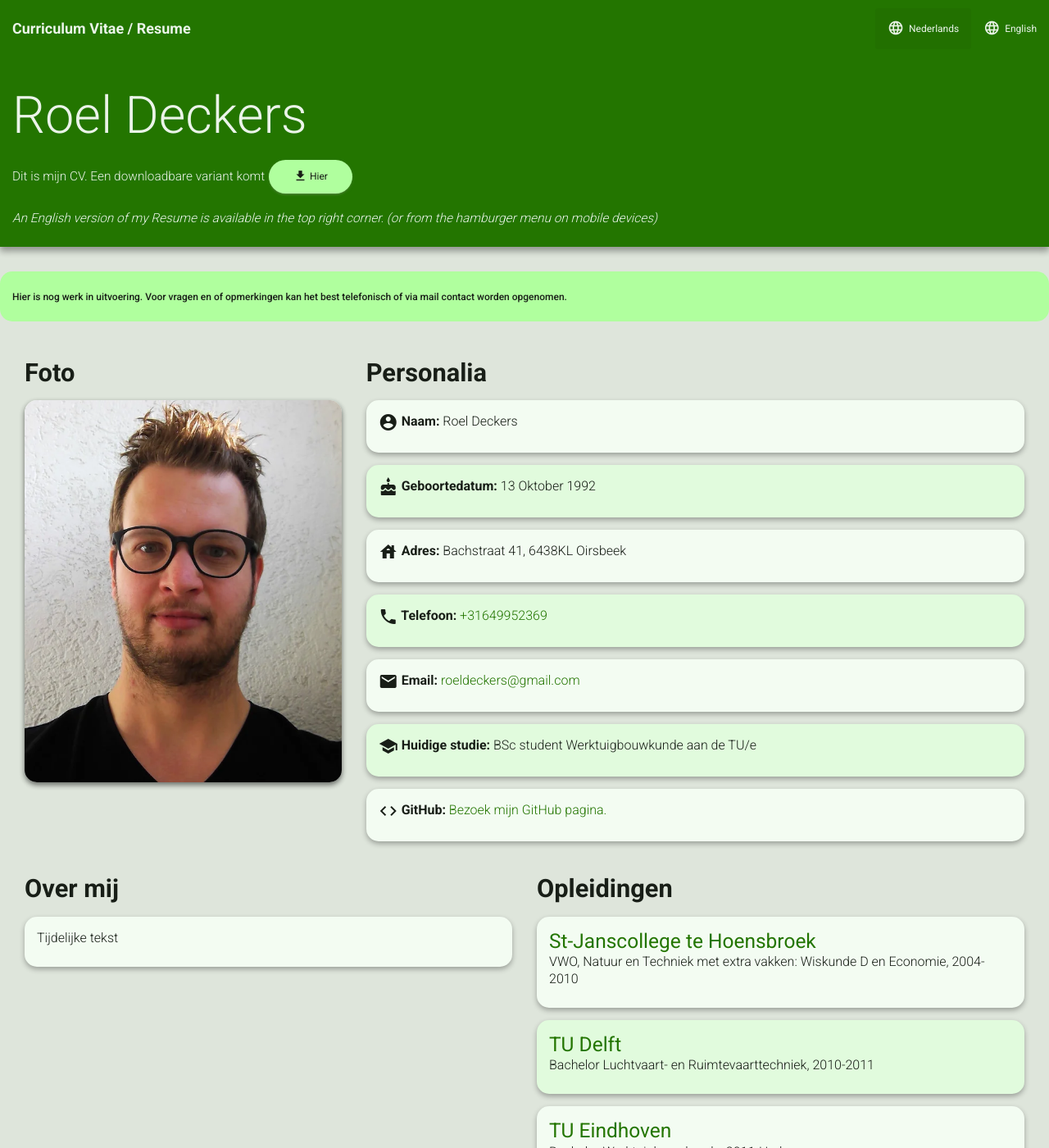
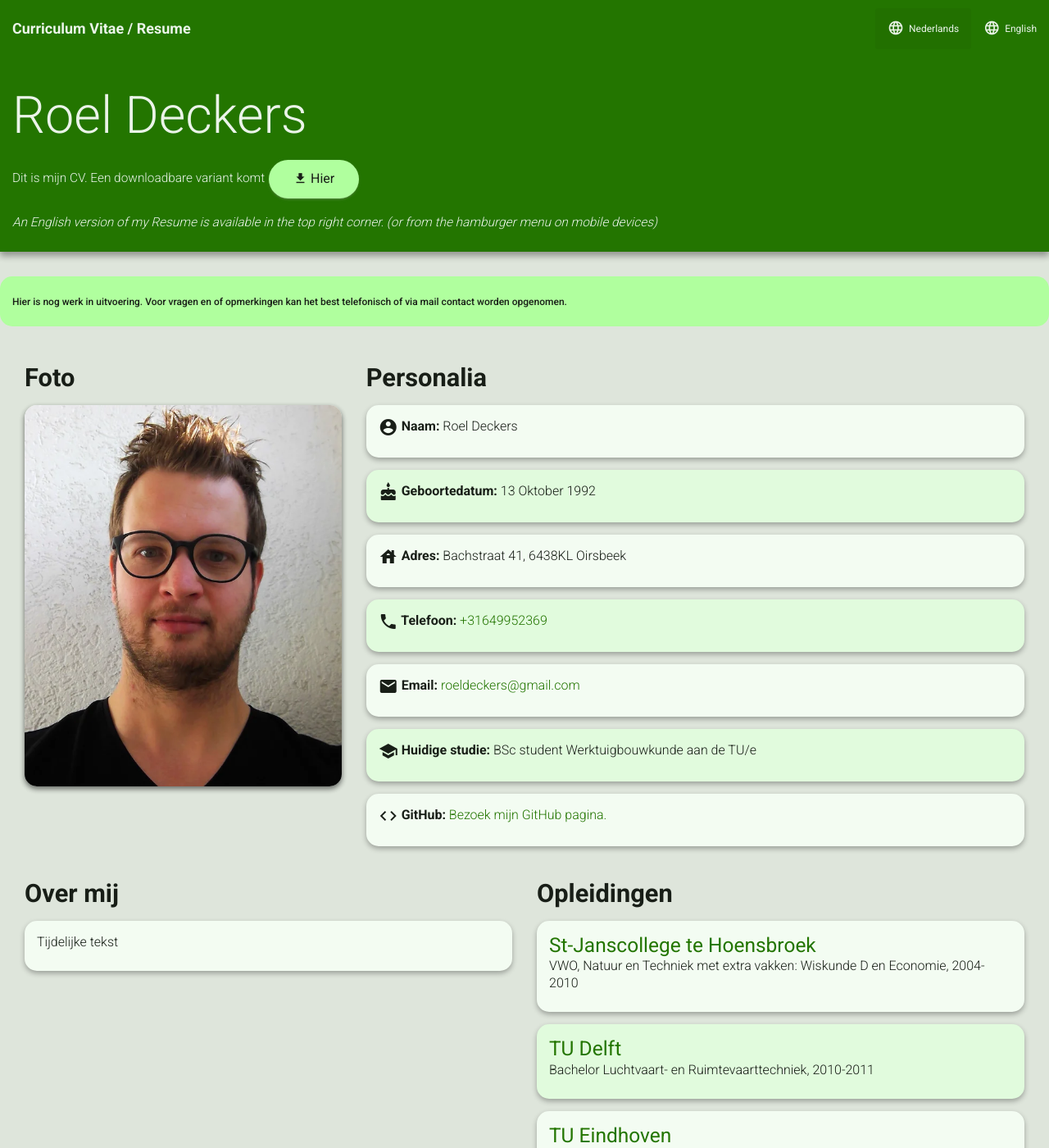
Before and after one commit to RoelD/CV, a Jekyll site: the page built from index.html, in a window 1280 px wide and 1400 px high. Shown: the whole window at 82% size. Built offline with Jekyll 4.4.1, drawn with Linux system fonts in a browser that asks for light colours.

Commit message:
style: fix button font size

```diff
--- a/assets/css/style.css
+++ b/assets/css/style.css
@@ -125,11 +125,13 @@ a:hover {
 .btn-cv {
   background-color: var(--accentDark);
   color: var(--textLight) !important;
+  font-size: var(--fontSizeCard);
 }
 
 .btn-cv-medium {
   background-color: var(--accentMedium);
   color: var(--textDark) !important;
+  font-size: var(--fontSizeCard);
 }
 
 .alert-cv {
```
